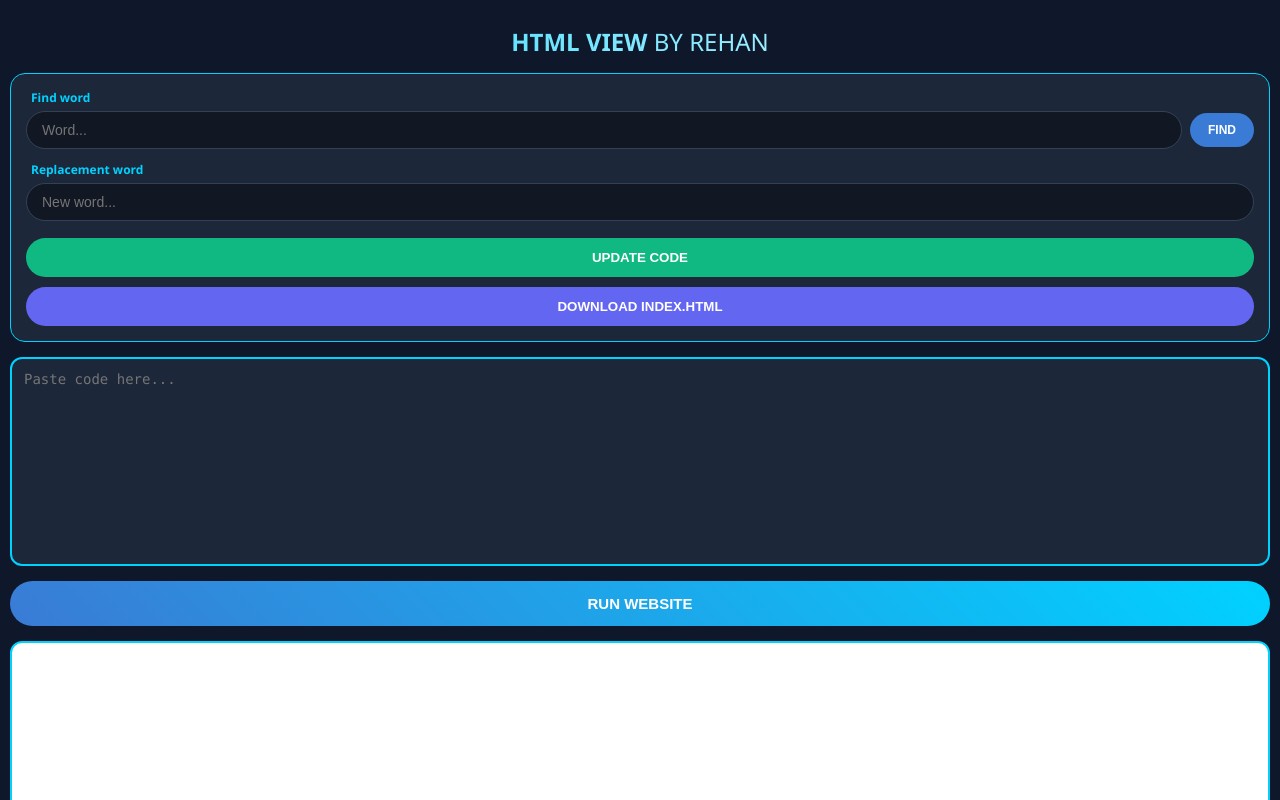
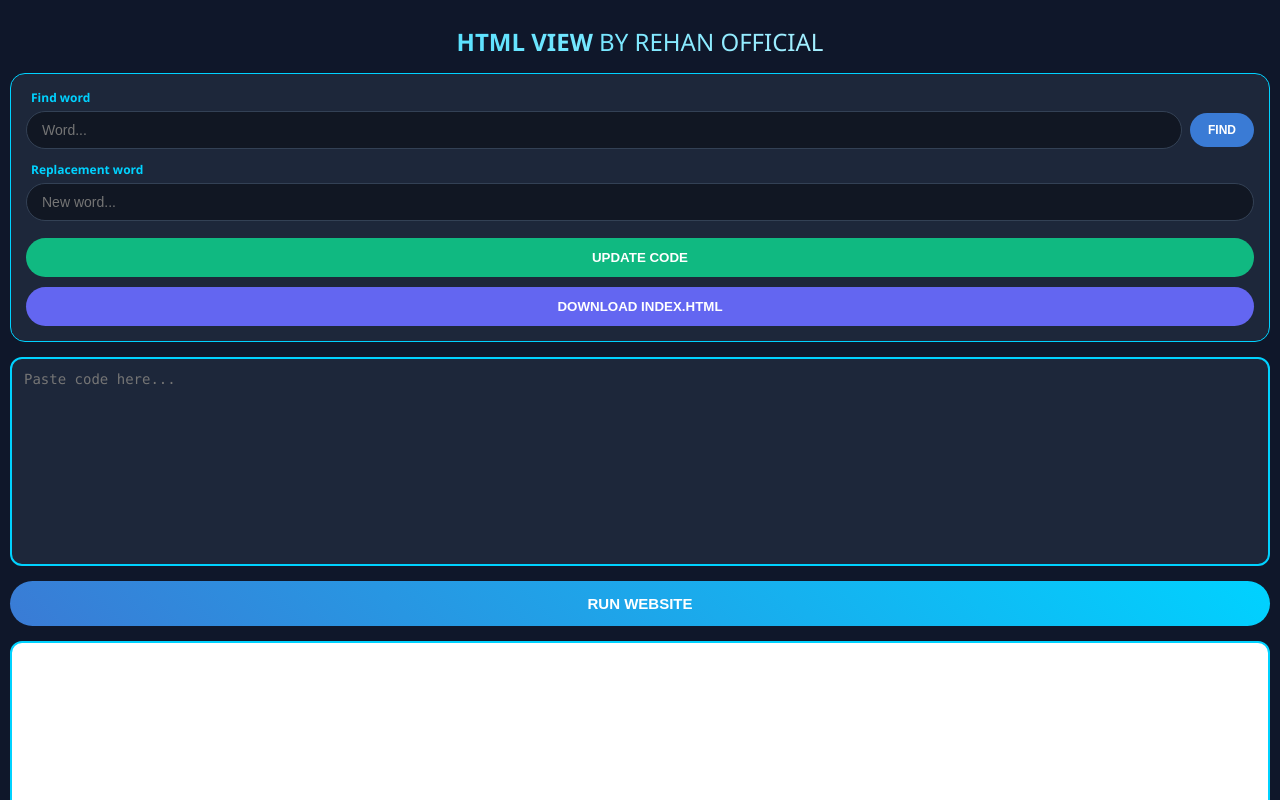
Before and after one commit to newfb922-collab/Html-editor, a plain HTML site: page index.html in a window 1280 px wide. Shown: the top 800 px of the page. Drawn offline with Linux system fonts and the light colour scheme.

Commit message:
Add files via upload

```diff
--- a/index.html
+++ b/index.html
@@ -3,7 +3,7 @@
 <head>
     <meta charset="UTF-8">
     <meta name="viewport" content="width=device-width, initial-scale=1.0, maximum-scale=1.0, user-scalable=no">
-    <title>HTML View - Rehan Pro</title>
+    <title>HTML VIEWTML View - Rehan Pro</title>
     <style>
         :root {
             --primary-blue: #00d2ff;
@@ -109,7 +109,7 @@
 <body>
 
     <div class="container">
-        <h1>HTML VIEW <span style="font-weight: 100;">BY REHAN</span></h1>
+        <h1>HTML VIEW <span style="font-weight: 100;">BY REHAN OFFICIAL </span></h1>
 
         <div class="editor-tools">
             <div class="input-group">
```
